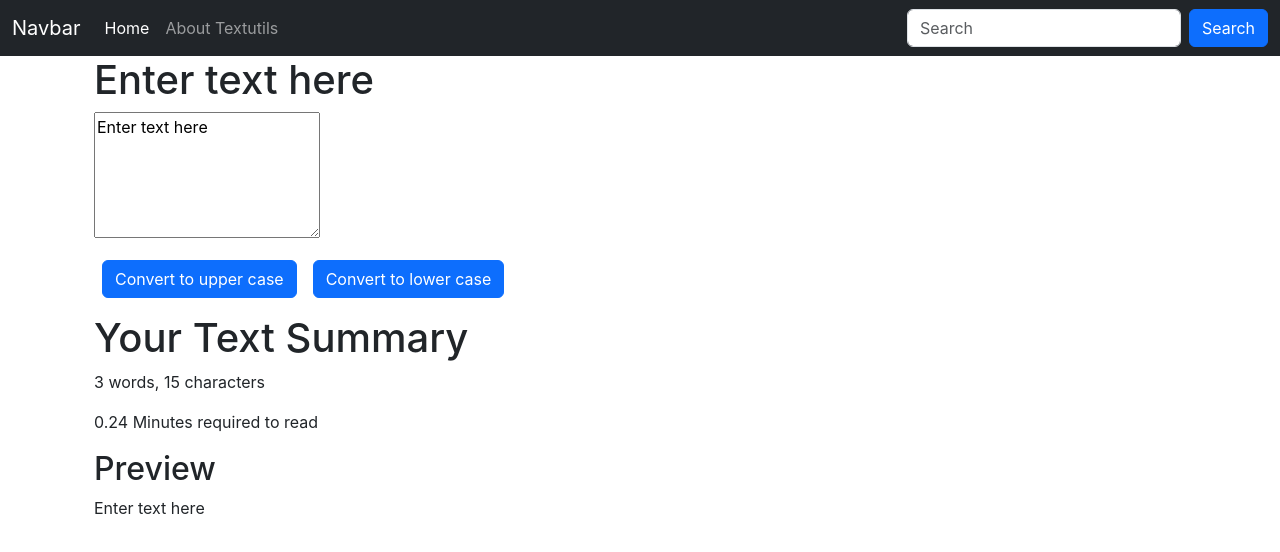
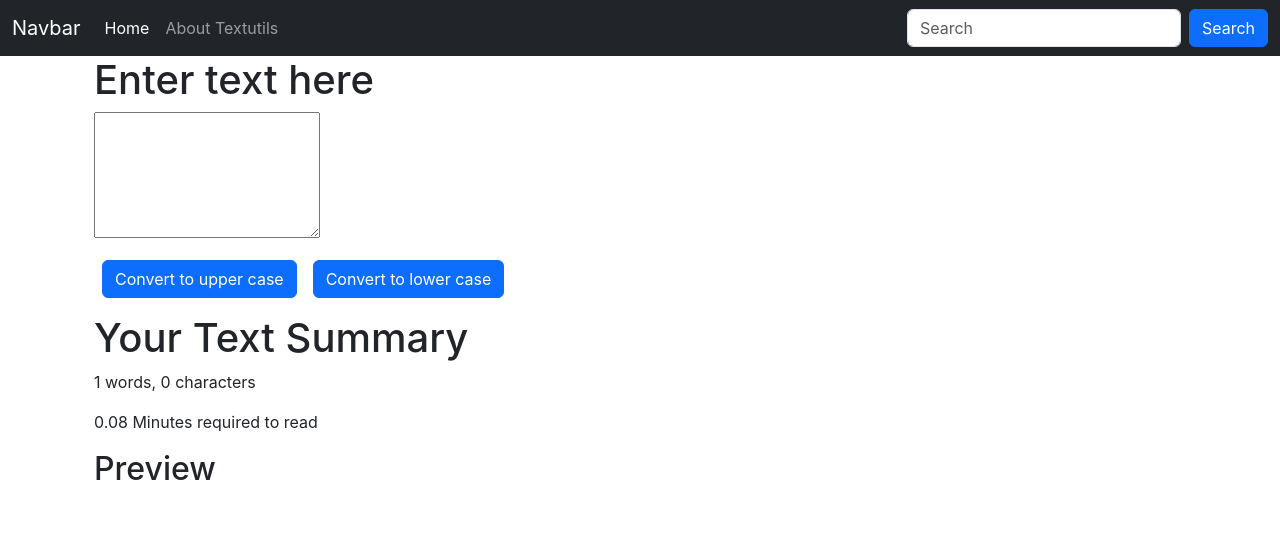
Before and after one commit to Princekumar-Mehta/textutils, a React (Create React App) app: page / in a window 1280 px wide. Shown: the top 552 px of the page. Built offline with nearby package versions, Linux system fonts and the light colour scheme.

Commit message:
initial text set to blank

```diff
--- a/src/components/Form.js
+++ b/src/components/Form.js
@@ -11,7 +11,7 @@ export default function Form(props) {
   const handleLowerClick = () => {
     setText(text.toLowerCase());
   };
-  const [text, setText] = useState("Enter text here");
+  const [text, setText] = useState("");
   return (
     <>
       <div className="container">
```
